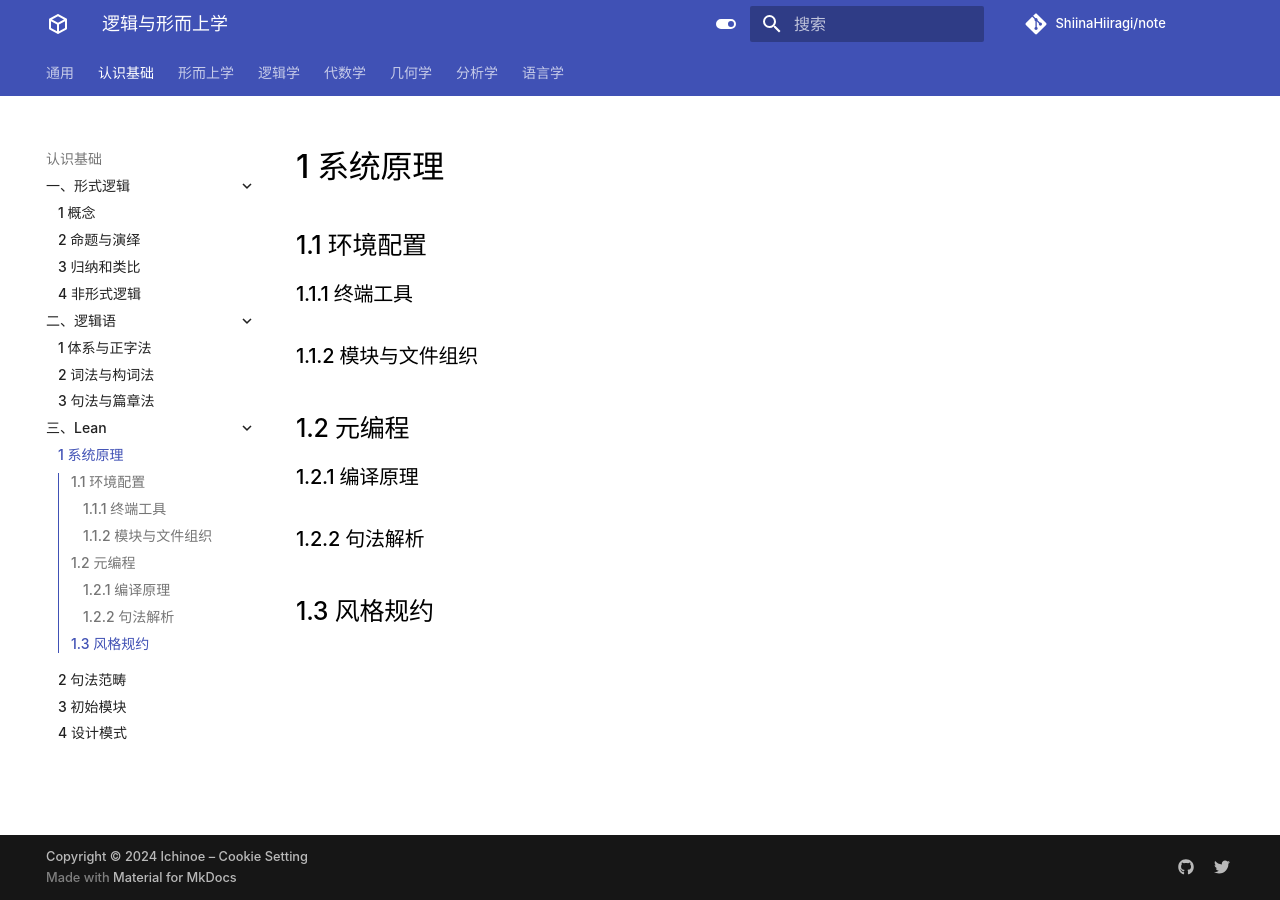
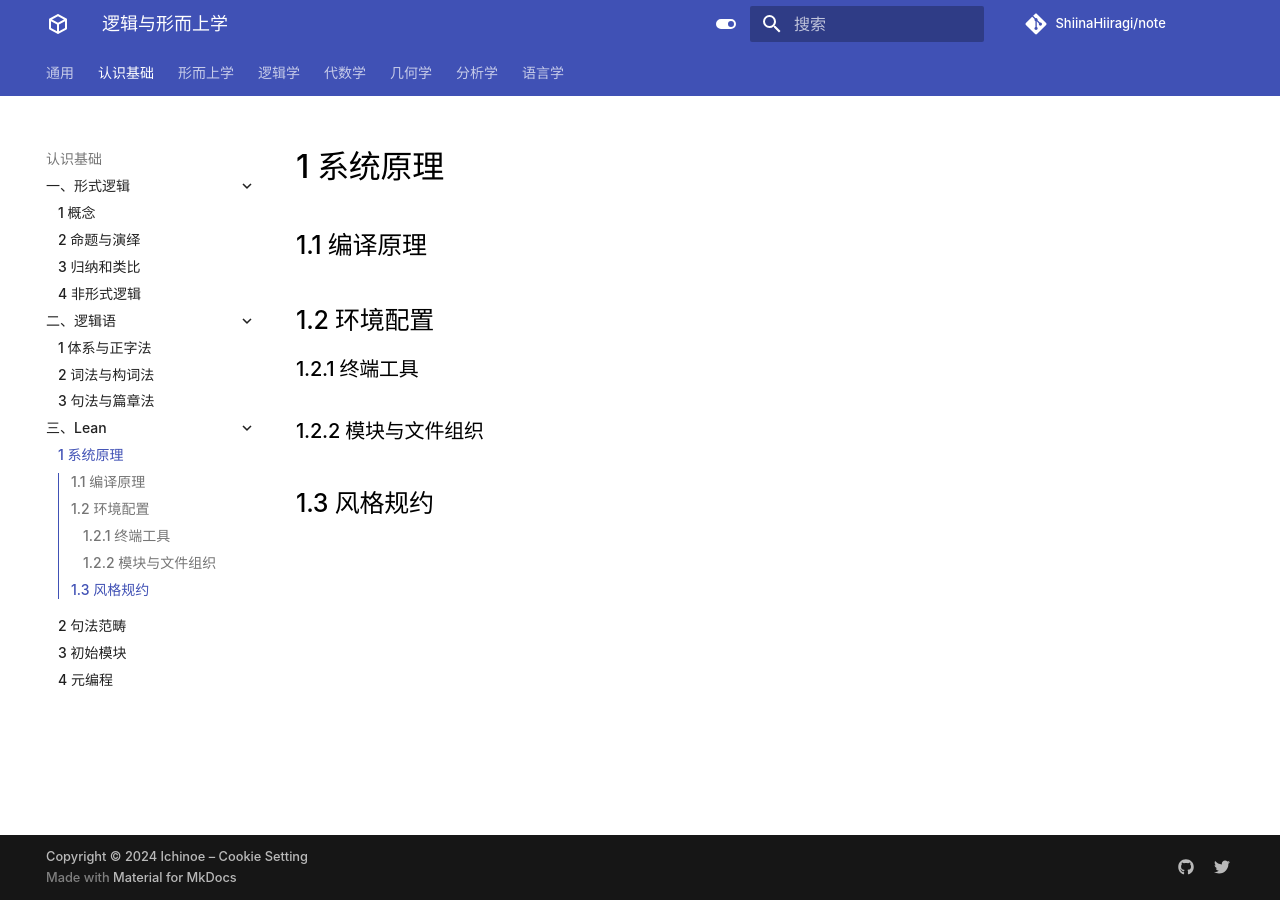
Before and after one commit to ShiinaHiiragi/note, an MkDocs documentation site: the page built from docs/cogn/lean/sys.md, in a window 1280 px wide. Built offline with MkDocs 1.6.1 and Material for MkDocs 9.7.7, drawn with Linux system fonts in a browser that asks for light colours; comment, search, counter and statistics services are not loaded.

Commit message:
change toc

```diff
--- a/docs/cogn/lean/sys.md
+++ b/docs/cogn/lean/sys.md
@@ -1,13 +1,10 @@
 # 1 系统原理
 
-## 1.1 环境配置
-### 1.1.1 终端工具
+## 1.1 编译原理
 
-### 1.1.2 模块与文件组织
+## 1.2 环境配置
+### 1.2.1 终端工具
 
-## 1.2 元编程
-### 1.2.1 编译原理
-
-### 1.2.2 句法解析
+### 1.2.2 模块与文件组织
 
 ## 1.3 风格规约
--- a/mkdocs.yml
+++ b/mkdocs.yml
@@ -119,7 +119,7 @@ nav:
       - 1 系统原理: cogn/lean/sys.md
       - 2 句法范畴: cogn/lean/cat.md
       - 3 初始模块: cogn/lean/init.md
-      - 4 设计模式: cogn/lean/ptn.md
+      - 4 元编程: cogn/lean/meta.md
   - 形而上学:
     - 一、认知科学:
       - 1 神经认知: meta/cogn/nerve.md
```
Also changed, not shown: docs/cogn/lean/meta.md (added, +8 -0 lines), docs/cogn/lean/ptn.md (deleted, +0 -7 lines).
